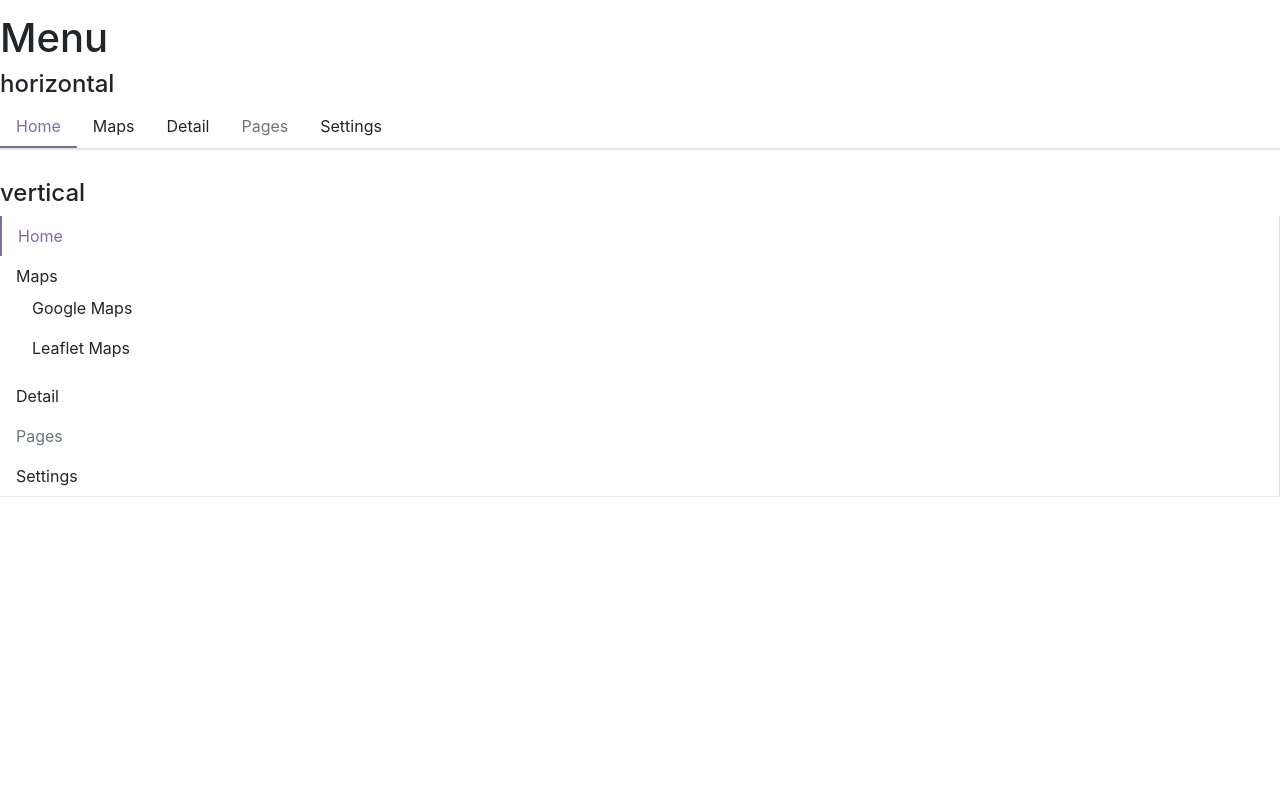
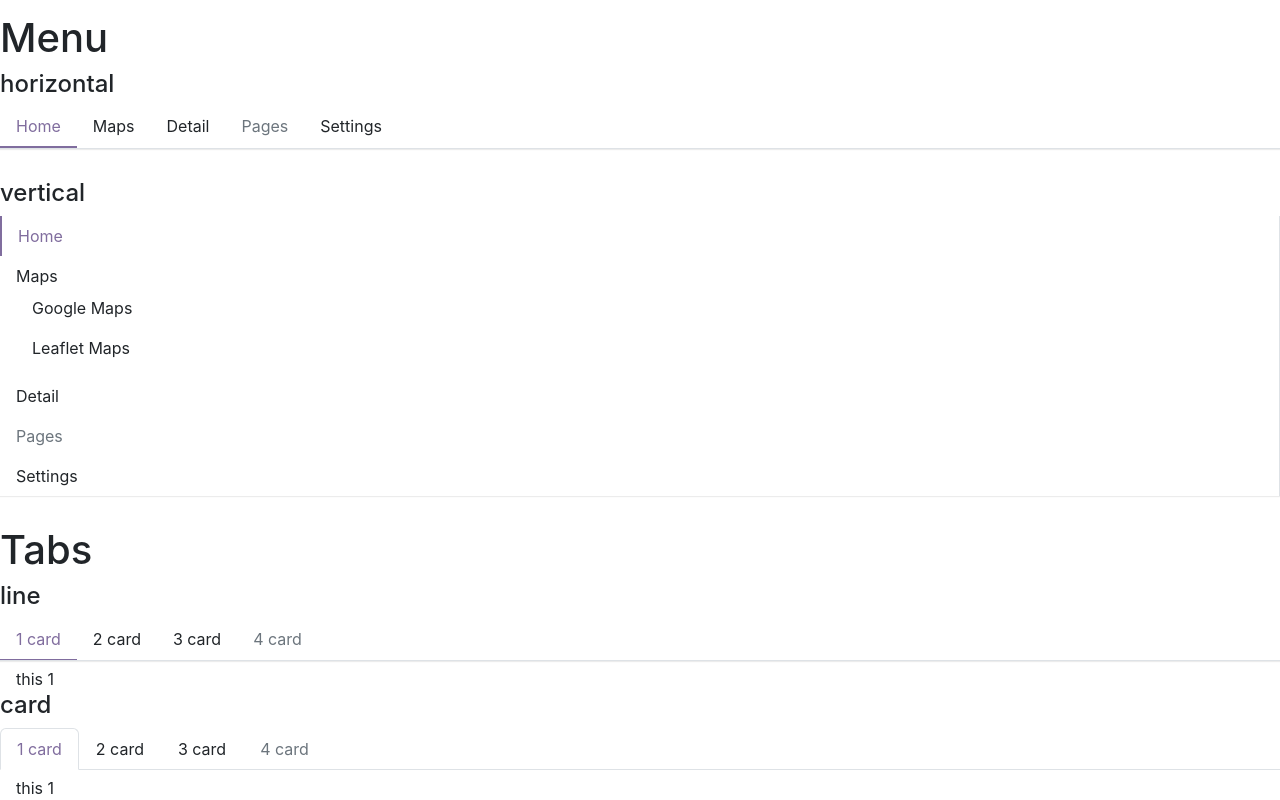
Before and after one commit to NnnLillian/Just-Antd, a React (Create React App) app: page / in a window 1280 px wide. Shown: the part 430-1230 px from the top of the page. Before the commit the page ends 956 px from the top, so only its background shows below. Built offline with nearby package versions, Linux system fonts and the light colour scheme.

Commit message:
style for tabs

```diff
--- a/src/App.tsx
+++ b/src/App.tsx
@@ -5,6 +5,8 @@ import { Alert, AlertType } from './component/Alert/alert';
 import { Menu } from './component/Menu/menu';
 import { MenuItem } from './component/Menu/menuItem';
 import { SubMenu } from './component/Menu/subMenu';
+import { Tabs } from './component/Tabs/tabs';
+import { TabsItem } from './component/Tabs/tabsItem';
 
 function App() {
   return (
@@ -81,6 +83,28 @@ function App() {
           </Menu>
         </div>
       </div>
+      {/* Tabs */}
+      <div>
+        <h1>Tabs</h1>
+        <div>
+          <h4>line</h4>
+          <Tabs type="line">
+            <TabsItem label="1 card">this 1</TabsItem>
+            <TabsItem label="2 card">this 2</TabsItem>
+            <TabsItem label="3 card">this 3</TabsItem>
+            <TabsItem label="4 card" disabled>this 4</TabsItem>
+          </Tabs>
+        </div>
+        <div>
+          <h4>card</h4>
+          <Tabs type="card">
+            <TabsItem label="1 card">this 1</TabsItem>
+            <TabsItem label="2 card">this 2</TabsItem>
+            <TabsItem label="3 card">this 3</TabsItem>
+            <TabsItem label="4 card" disabled>this 4</TabsItem>
+          </Tabs>
+        </div>
+      </div>
     </div>
   );
 }
--- /dev/null
+++ b/src/component/Tabs/_styles.scss
@@ -0,0 +1,54 @@
+.tabs-nav{
+    margin-bottom: 2px;
+    list-style: none;
+    display: flex;
+    flex-wrap: wrap;
+    padding-left: 0;
+    border-bottom: $tabs-nav-border-width solid $tabs-nav-border-color;
+
+    .tabs-nav-item{
+        display: block;
+        padding: $tabs-nav-item-padding-y $tabs-nav-item-padding-x;
+        cursor: pointer;
+        transition: $tabs-transition;
+        &:hover,&:focus{
+            text-decoration: none;
+        }
+        &.is-disabled{
+            color: $tabs-nav-item-disabled-color;
+            pointer-events: none;
+            cursor: default;
+        }
+    }
+}
+
+.nav-card{
+    .tabs-nav-item{
+        border: $tabs-nav-border-width solid transparent;
+        margin-bottom: -$tabs-nav-border-width;
+        &.is-active{
+            border-top-right-radius: 6px;
+            border-top-left-radius: 6px;
+            color: $menu-item-active-color ;
+            background-color: $white;
+            border-color: $tabs-nav-border-color;
+            border-bottom-color: transparent;
+        }
+    }
+}
+
+.nav-line{
+    box-shadow: $tabs-nav-shadow;
+    border-bottom: $menu-border-width solid $tabs-nav-border-color;
+    .tabs-nav-item{
+        &.is-active, &:hover{
+            color: $menu-item-active-color ;
+            border-bottom: $tabs-nav-border-width  solid  $tabs-nav-item-active-color;
+        }
+    }
+}
+
+.tabs-content{
+    margin-top: $tabs-content-margin-x;
+    margin-left: $tabs-content-margin-y;
+}
--- a/src/styles/_variables.scss
+++ b/src/styles/_variables.scss
@@ -231,6 +231,22 @@ $menu-item-disabled-color         : $gray-600 !default;
 //submenu
 $submenu-box-shadow: 0 2px 4px 0 rgba(0,0,0,.12), 0 0 6px 0 rgba(0,0,0,.04);
 
+//tabs-nav
+$tabs-transition      : color .15s ease-in-out,          border-color .15s ease-in-out !default;
+$tabs-nav-border-color:$border-color !default;
+$tabs-nav-shadow:inset 0 1px 0 rgba($white, .15), 0 1px 1px rgba($black, .075) !default;
+
+//tabs-nav-item
+$tabs-nav-border-width    : 1.5px !default;
+$tabs-nav-item-disabled-color  : $gray-600 !default;
+$tabs-nav-item-padding-y              : .5rem !default;
+$tabs-nav-item-padding-x              : 1rem !default;
+$tabs-nav-item-active-color           : $primary !default;
+
+//tabs-content
+$tabs-content-margin-y:1rem !default;
+$tabs-content-margin-x:0.4rem !default;
+
 //input
 $input-padding-y  : $btn-padding-y !default;
 $input-padding-x  : $btn-padding-x !default;
--- a/src/styles/index.scss
+++ b/src/styles/index.scss
@@ -15,3 +15,6 @@
 
 // menu
 @import "../component/Menu/style";
+
+// tabs
+@import "../component/Tabs/styles";
```
